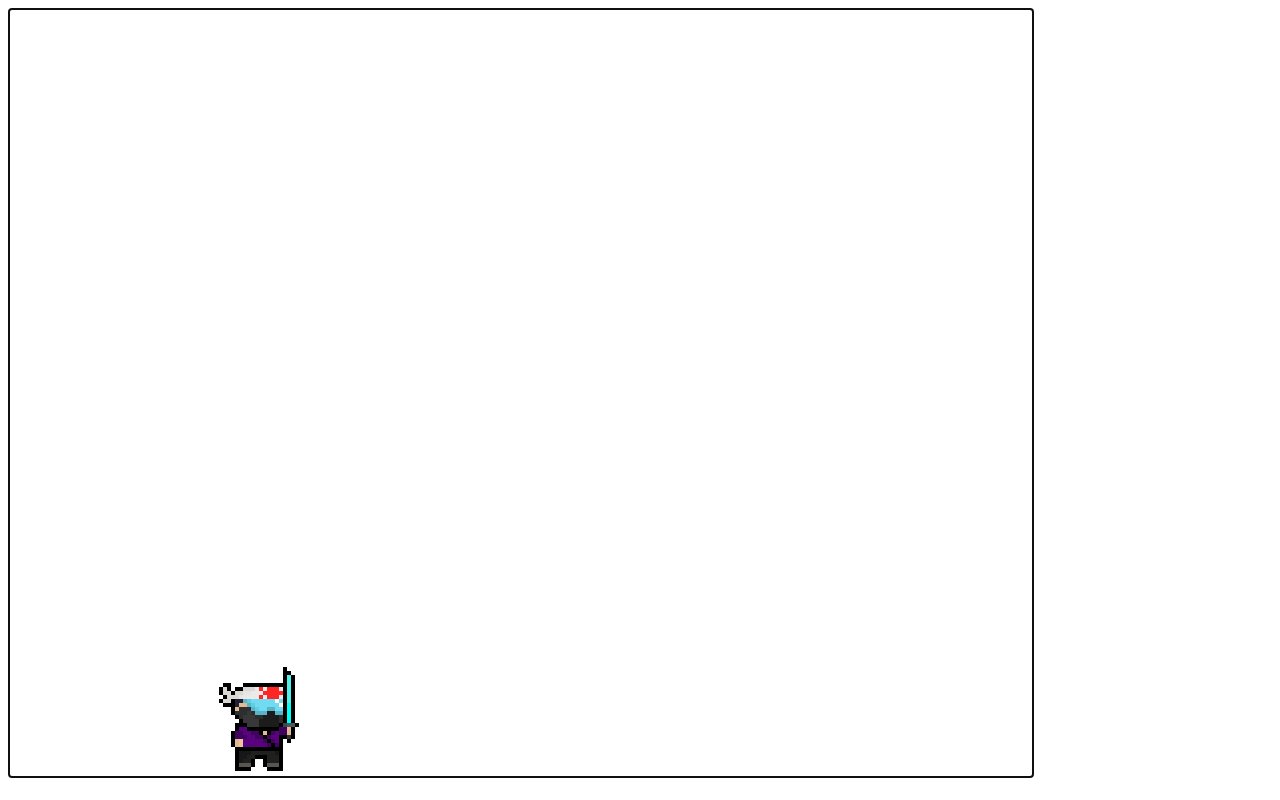
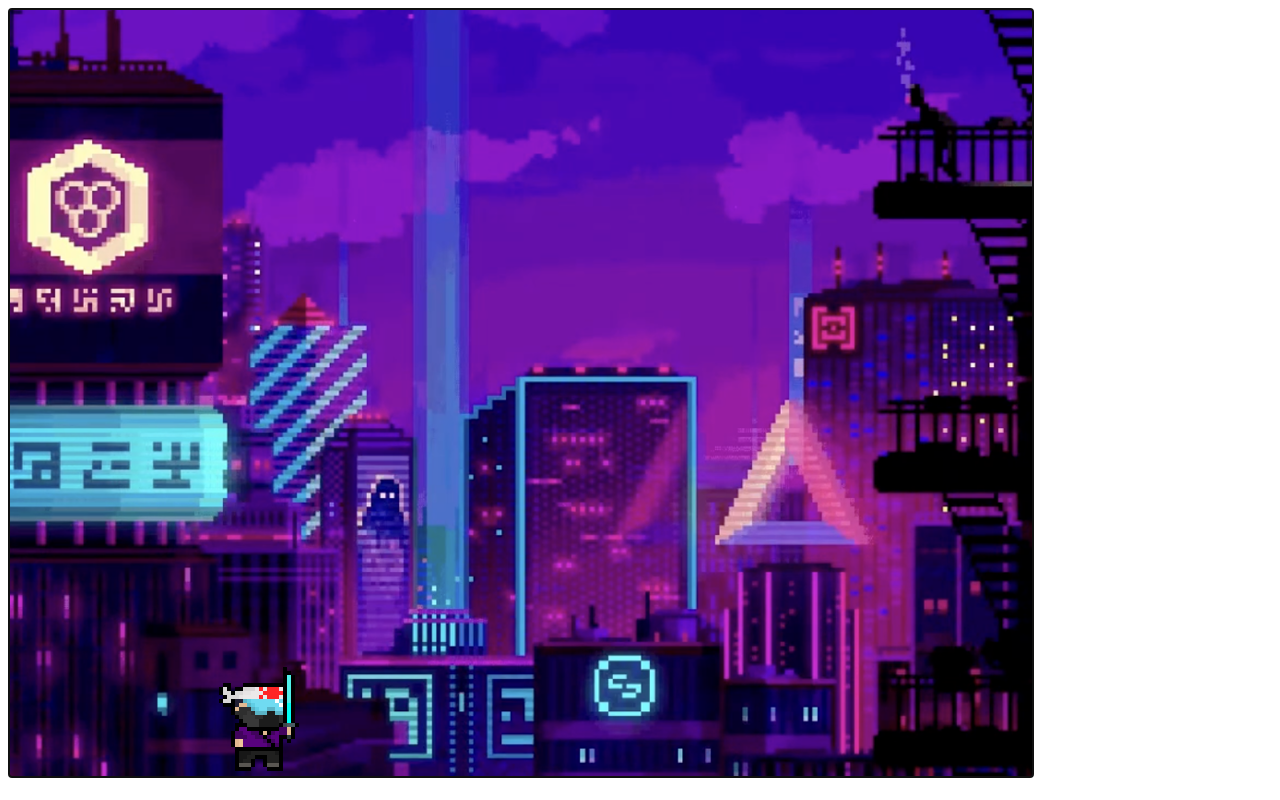
Before and after one commit to jahn-junior/ByteRonin, a plain HTML site: page index.html in a window 1280 px wide. Drawn offline with Linux system fonts and the light colour scheme.

Commit message:
Added a background

```diff
--- /dev/null
+++ b/arena.js
@@ -0,0 +1,16 @@
+class Arena {
+    constructor(game) {
+        this.game = game;
+        this.spritesheet = ASSET_MANAGER.getAsset("./map/background.png")
+        this.x = 0;
+        this.y = 0;
+    };
+
+    update() {
+
+    };
+
+    draw(ctx) {
+        ctx.drawImage(this.spritesheet, 0, 0);
+    };
+}
--- a/assetmanager.js
+++ b/assetmanager.js
@@ -44,5 +44,3 @@ class AssetManager {
         return this.cache[path];
     };
 };
-
-// Test Commit :) - Chris
--- a/hero.js
+++ b/hero.js
@@ -1,4 +1,4 @@
-class hero {
+class Hero {
 
     constructor(game) {
 
--- a/index.html
+++ b/index.html
@@ -10,6 +10,7 @@
     <script type="text/javascript" src="./gameengine.js"></script>
     <script type="text/javascript" src="./util.js"></script>
     <script type="text/javascript" src="./animator.js"></script>
+    <script type="text/javascript" src="./arena.js"></script>
     <script type="text/javascript" src="./hero.js"></script>
     <script type="text/javascript" src="./main.js"></script>
 </head>
--- a/main.js
+++ b/main.js
@@ -2,6 +2,7 @@ const gameEngine = new GameEngine();
 
 const ASSET_MANAGER = new AssetManager();
 
+ASSET_MANAGER.queueDownload("./map/background.png")
 ASSET_MANAGER.queueDownload("./sprites/hero.png")
 
 ASSET_MANAGER.downloadAll(() => {
@@ -10,6 +11,7 @@ ASSET_MANAGER.downloadAll(() => {
 	ctx.imageSmoothingEnabled = false;
 	gameEngine.init(ctx);
 
-	gameEngine.addEntity(new hero(gameEngine));
+	gameEngine.addEntity(new Hero(gameEngine));
+	gameEngine.addEntity(new Arena(gameEngine));
 	gameEngine.start();
 });
```
Also changed, not shown: map/background.png (added).
